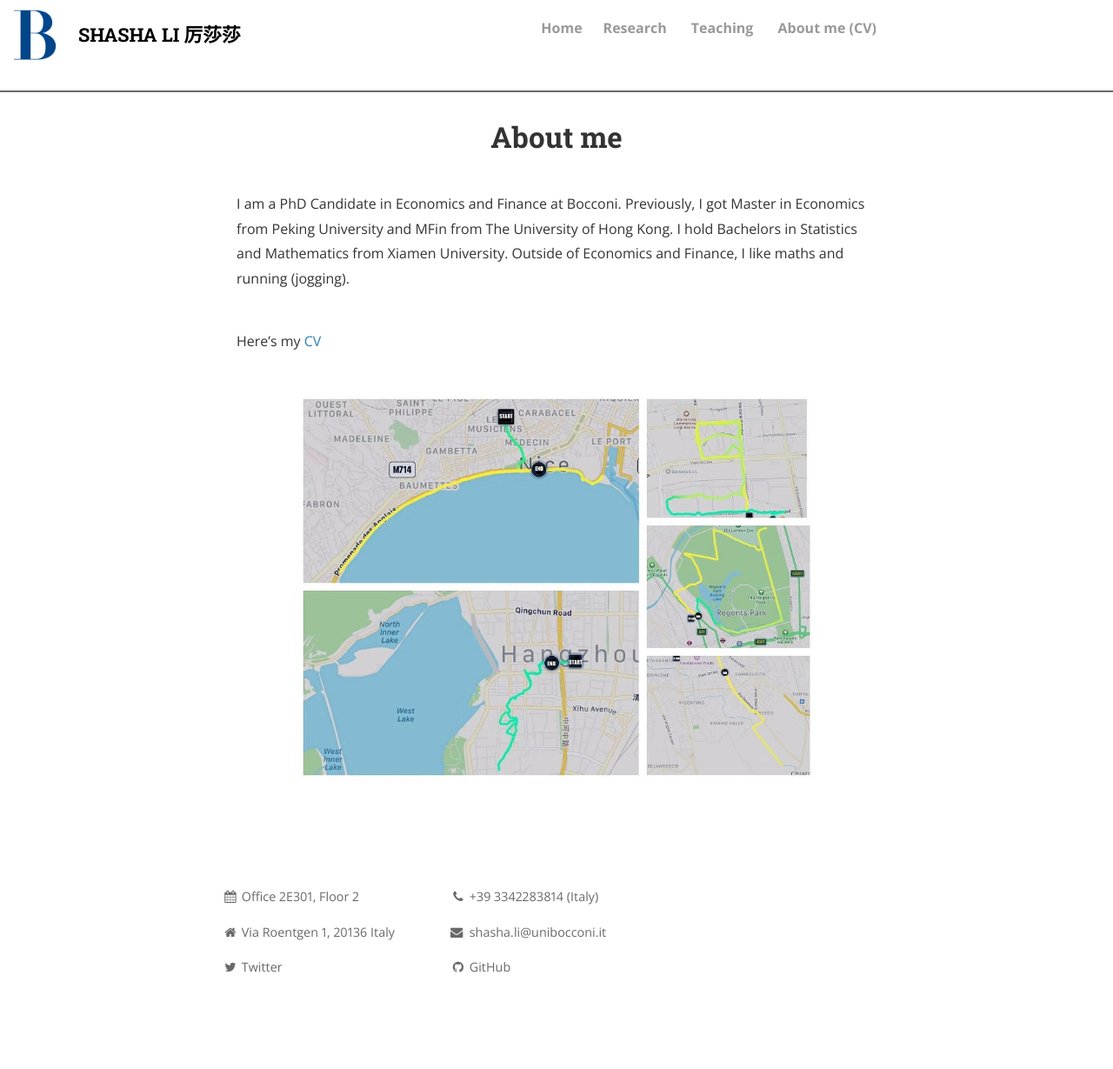
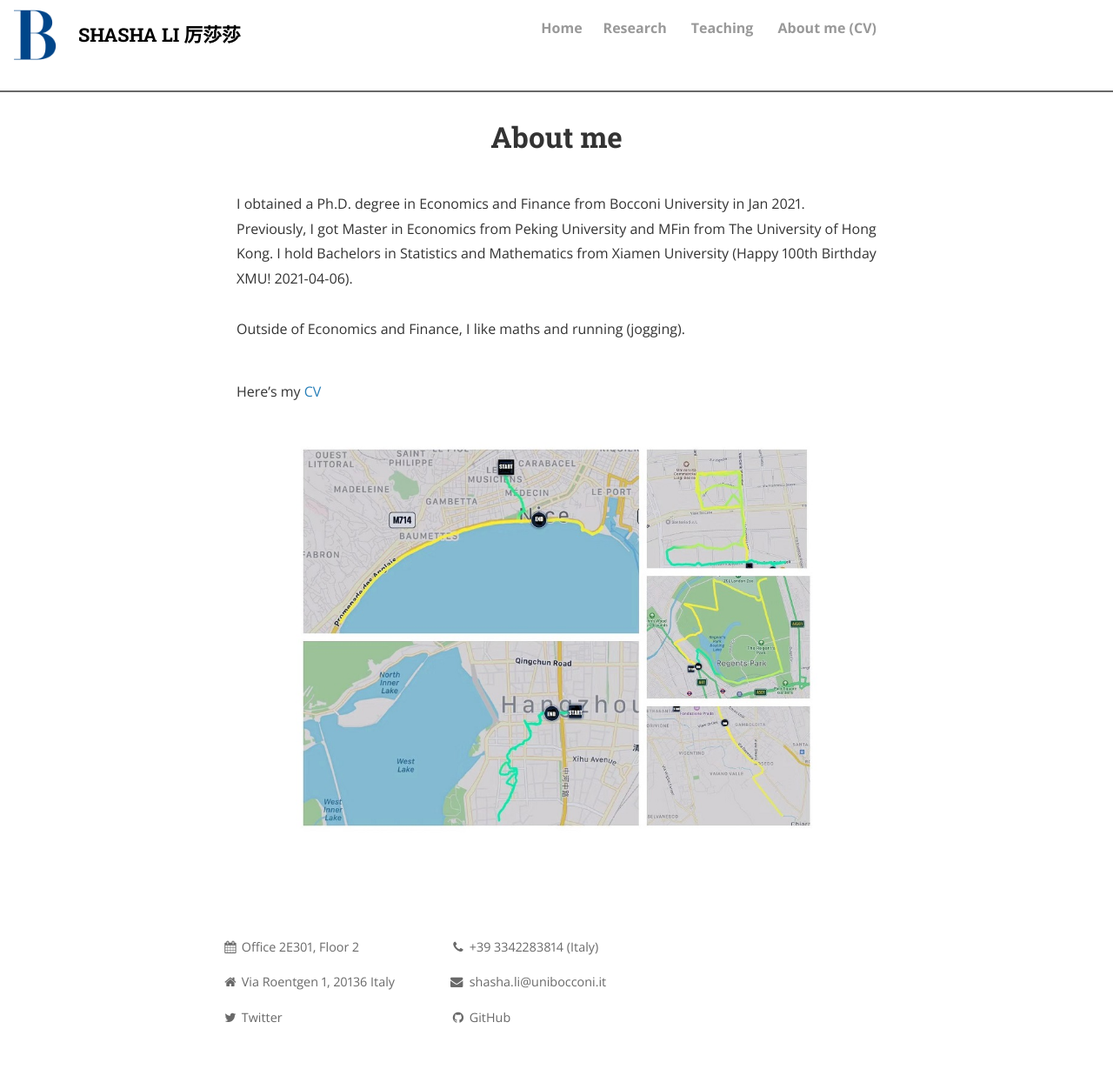
Before and after one commit to shasha-li/shasha-li.github.io, a Jekyll site: the page built from CV.md, in a window 1280 px wide. Shown: the whole page at 87% size. Built offline with Jekyll 4.4.1, drawn with Linux system fonts in a browser that asks for light colours; nearby versions of some CDN libraries; comment, search, counter and statistics services are not loaded; a style sheet for code colours, icons or effects is not loaded; before the commit the page ends 1171 px from its top, so only the background shows below that.

Commit message:
Update CV.md

```diff
--- a/CV.md
+++ b/CV.md
@@ -3,7 +3,9 @@ layout: page
 title: About me
 permalink: /CV/
 ---
-I am a PhD Candidate in Economics and Finance at Bocconi. Previously, I got Master in Economics from Peking University and MFin from The University of Hong Kong. I hold Bachelors in Statistics and Mathematics from Xiamen University. Outside of Economics and Finance, I like maths and running (jogging).
+I obtained a Ph.D. degree in Economics and Finance from Bocconi University in Jan 2021. Previously, I got Master in Economics from Peking University and MFin from The University of Hong Kong. I hold Bachelors in Statistics and Mathematics from Xiamen University (Happy 100th Birthday XMU! 2021-04-06).
+<br><br>
+Outside of Economics and Finance, I like maths and running (jogging).
 <br>
 
 
```
